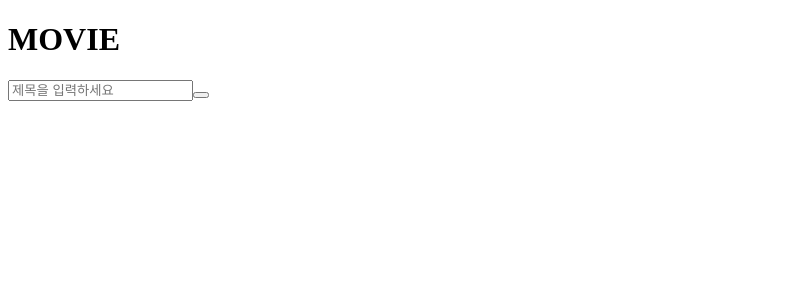
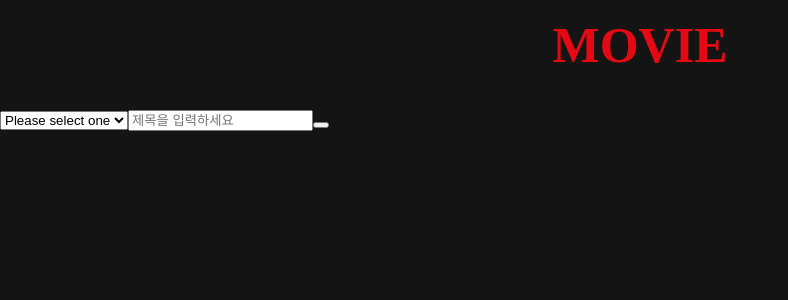
Before and after one commit to jina95/movieApp_vue, a Vue app: page /main in a window 1280 px wide. Shown: the top 300 px of the page, without its empty margins (0-788 px from the left). Built offline with nearby package versions, Linux system fonts and the light colour scheme.

Commit message:
이미지업로드&셀렉트타입

```diff
--- a/src/App.vue
+++ b/src/App.vue
@@ -1,5 +1,5 @@
 <template>
-  <div>
+  <div class="app">
     <AppHeader></AppHeader>
     <router-view></router-view>
   </div>
@@ -14,4 +14,7 @@
 };
 </script>
 
-<style></style>
+<style>
+@import './css/reset.css';
+@import './css/common.css';
+</style>
--- a/src/api/index.js
+++ b/src/api/index.js
@@ -13,7 +13,7 @@
 // }
 const config = {
   baseURL:
-    'http://api.koreafilm.or.kr/openapi-data2/wisenut/search_api/search_json2.jsp?collection=kmdb_new2&detail=N&',
+    'http://api.koreafilm.or.kr/openapi-data2/wisenut/search_api/search_json2.jsp?collection=kmdb_new2&detail=Y&',
   myKey: '&ServiceKey=GSWDA51M976509D7B9LM',
 };
 
--- a/src/components/MovieResultContents.vue
+++ b/src/components/MovieResultContents.vue
@@ -1,5 +1,21 @@
 <template>
-  <div>{{ resultMovie }}</div>
+  <div class="resultForm">
+    <!-- <form>
+      <input type="text" v-model="value" />
+    </form> -->
+    <span>
+      다음과 관련된 콘텐츠 :
+      <b>{{ value }}</b>
+    </span>
+    <ul>
+      <li class="resultTotal">토탈 값: {{ resultTotalCount }}</li>
+      <li v-for="item in $store.state.movie" :key="item.DOCID">
+        <h3>{{ item.title.replace(/!HS|!HE|\s/g, '') }}</h3>
+        <!-- <router-link></router-link> -->
+        <a :href="item.kmdbUrl"><img :src="srcCheck(item.posters)"/></a>
+      </li>
+    </ul>
+  </div>
 </template>
 
 <script>
@@ -9,21 +25,61 @@
   data() {
     return {
       value: this.$store.state.value,
+      selectedType: this.$store.state.type,
     };
   },
   computed: {
     resultMovie() {
       return this.$store.state.movie;
     },
+    resultTotalCount() {
+      return this.$store.state.count;
+    },
   },
   created() {
     // eventBus.$on('loadMovie', inputValue => {
     //   this.value = inputValue;
     // });
-    this.$store.dispatch('FECH_MOVIE', `title=${this.value}`);
+    this.$store.dispatch('FECH_MOVIE', `${this.selectedType}=${this.value}`);
+
+    // this.movieResult = this.$store.state.movie;
   },
-  methods: {},
+  methods: {
+    srcCheck(item) {
+      // poster 주소를 인자로 받아와서
+      if (item.includes('|')) {
+        //|가 포함되있다면(중복될때 | 가 들어감)
+        return item.substring(0, item.indexOf('|'));
+        // substring 으로 0번째 글자부터 |의 위치를 받아와서 자른다.
+        // substring([시작위치], [종료위치]);
+      } else if (item === '') {
+        // 포스터 주소가 비어져 있을때
+        return 'http://placehold.it/213x316';
+      } else return item;
+      // | 를 포함하지 않는다는 것은 주소가 중복이 아니기 때문에 리턴해준다.
+    },
+  },
 };
 </script>
 
-<style></style>
+<style>
+.resultForm span {
+  color: #808080;
+}
+.resultForm span b {
+  color: #fff;
+}
+
+.resultForm ul {
+  overflow: hidden;
+}
+
+.resultForm li {
+  float: left;
+  width: 33.333333%;
+}
+li.resultTotal {
+  float: none;
+  width: 100%;
+}
+</style>
--- a/src/components/MovieSearchForm.vue
+++ b/src/components/MovieSearchForm.vue
@@ -1,5 +1,12 @@
 <template>
   <form @submit.prevent="submitForm">
+    <select v-model="selectedType">
+      <option disabled value="">Please select one</option>
+      <option value="title">제목</option>
+      <option value="director">감독</option>
+      <option value="actor">배우</option>
+      <option value="keyword">키워드</option>
+    </select>
     <input type="text" placeholder="제목을 입력하세요" v-model="inputValue" />
     <button type="submit"></button>
   </form>
@@ -11,6 +18,7 @@
   data() {
     return {
       inputValue: '',
+      selectedType: '',
     };
   },
   computed: {
@@ -23,6 +31,7 @@
     submitForm() {
       // eventBus.$emit('loadMovie', this.inputValue);
       this.$store.commit('SET_VALUE', this.inputValue);
+      this.$store.commit('SET_TYPE', this.selectedType);
       this.$router.push('/result');
       // this.$store.dispatch('FECH_MOVIE', `director=${this.inputValue}`);
       // this.$store.dispatch('FECH_MOVIE', `title=${this.inputValue}`);
--- a/src/components/common/AppHeader.vue
+++ b/src/components/common/AppHeader.vue
@@ -1,6 +1,6 @@
 <template>
   <header>
-    <h1>MOVIE</h1>
+    <router-link to="/" class="logo">MOVIE</router-link>
   </header>
 </template>
 
--- /dev/null
+++ b/src/css/common.css
@@ -0,0 +1,23 @@
+body {
+    background-color: #141414;
+}
+a {
+    text-decoration:none;
+}
+.app {
+    /* background-color: black; */
+}
+header{
+    padding:20px 0;
+    /* background-color: #F2CB57; */
+    text-align: center;
+    margin-bottom: 20px;
+}
+.logo {
+    font-size:50px;
+    font-weight: bold;
+    color: #E50914;
+}
+.resultForm {
+    color: #fff;
+}
--- /dev/null
+++ b/src/css/reset.css
@@ -0,0 +1,48 @@
+/* http://meyerweb.com/eric/tools/css/reset/
+   v2.0 | 20110126
+   License: none (public domain)
+*/
+
+html, body, div, span, applet, object, iframe,
+h1, h2, h3, h4, h5, h6, p, blockquote, pre,
+a, abbr, acronym, address, big, cite, code,
+del, dfn, em, img, ins, kbd, q, s, samp,
+small, strike, strong, sub, sup, tt, var,
+b, u, i, center,
+dl, dt, dd, ol, ul, li,
+fieldset, form, label, legend,
+table, caption, tbody, tfoot, thead, tr, th, td,
+article, aside, canvas, details, embed,
+figure, figcaption, footer, header, hgroup,
+menu, nav, output, ruby, section, summary,
+time, mark, audio, video {
+	margin: 0;
+	padding: 0;
+	border: 0;
+	font-size: 100%;
+	font: inherit;
+	vertical-align: baseline;
+}
+/* HTML5 display-role reset for older browsers */
+article, aside, details, figcaption, figure,
+footer, header, hgroup, menu, nav, section {
+	display: block;
+}
+body {
+	line-height: 1;
+}
+ol, ul {
+	list-style: none;
+}
+blockquote, q {
+	quotes: none;
+}
+blockquote:before, blockquote:after,
+q:before, q:after {
+	content: '';
+	content: none;
+}
+table {
+	border-collapse: collapse;
+	border-spacing: 0;
+}
--- a/src/store/index.js
+++ b/src/store/index.js
@@ -8,13 +8,19 @@
   state: {
     movie: [],
     value: '',
+    count: '',
+    type: '',
   },
   mutations: {
     SET_MOVIE(state, data) {
-      state.movie = data;
+      state.movie = data.Data[0].Result;
+      state.count = data.Data[0].Count;
     },
     SET_VALUE(state, data) {
       state.value = data;
+    },
+    SET_TYPE(state, data) {
+      state.type = data;
     },
   },
   actions: {
```
Also changed, not shown: 1 other file (tests, documents, lock files or other folders).
